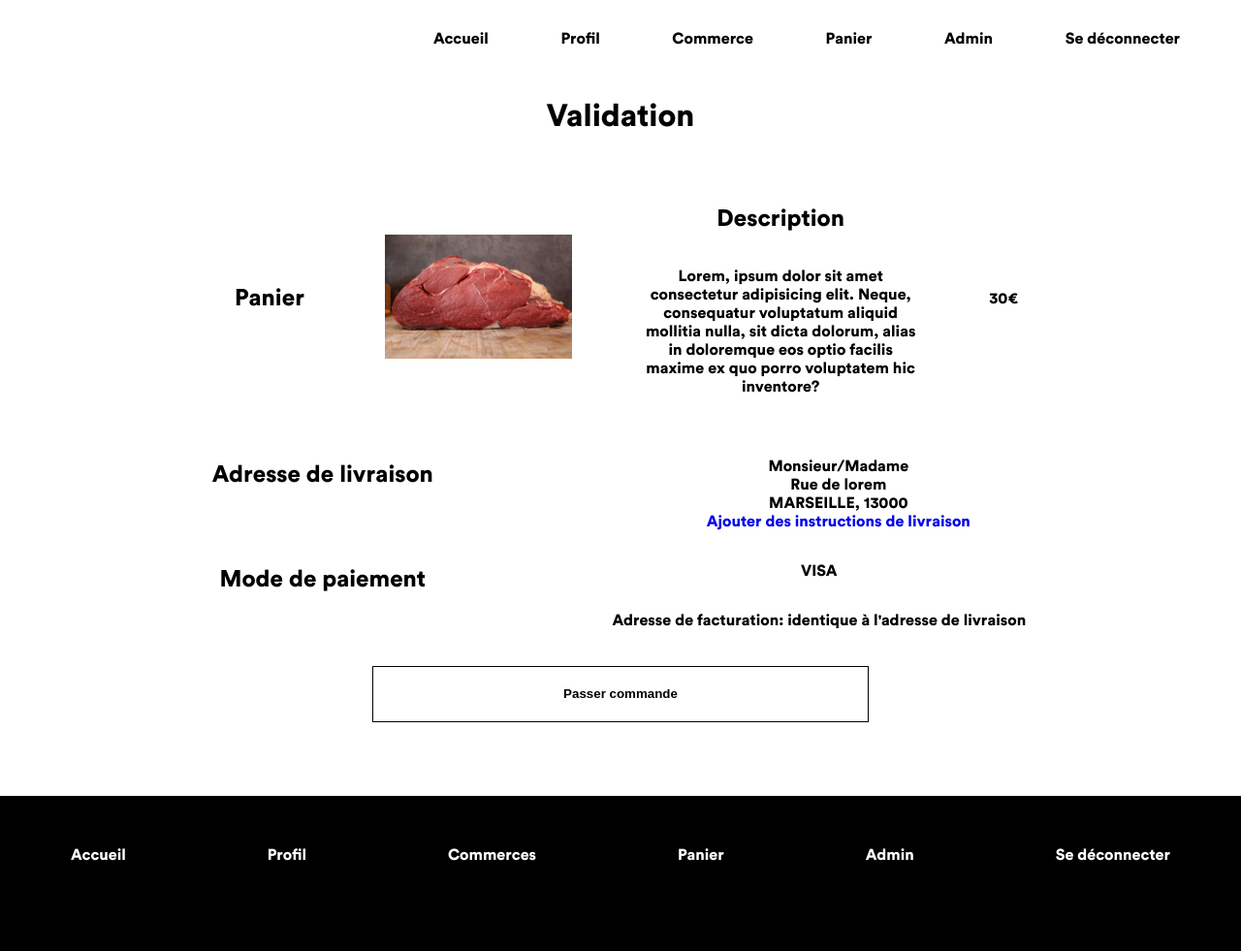
After one commit to celine-emptoz-lacote/confinement, a PHP site: page /validation-panier.php in a window 1280 px wide. The commit adds this page. Shown: the whole page at 97% size. Run offline with PHP 8.4, Linux system fonts and the light colour scheme.

Commit message:
Réalisation page validation-panier.php

```diff
--- a/css/styles.css
+++ b/css/styles.css
@@ -398,3 +398,55 @@ input[type="submit"] {
     width: 70%;
     text-align: start;
 }
+/**Validation panier**/
+.main-validation{
+    width: 80%;
+    margin: auto;
+}
+.validation-panier{
+    display: flex;
+    justify-content: space-evenly;
+    align-items: center;
+    padding: 3%;
+}
+.validation-title2{
+    width: 10%;
+}
+
+.validation-image{
+    width: 20%;
+}
+.validation-image img{
+    width: 100%;
+}
+.validation-description{
+    display: flex;
+    flex-direction: column;
+    justify-content: center;
+    text-align: center;
+    width: 30%;
+}
+.validation-address{
+    display: flex;
+    justify-content: space-around;
+}
+.validation-title{
+    width: 40%;
+}
+.customer-address, .pay{
+    width: 60%;
+}
+
+.customer-address ul{
+    list-style-type: none;
+}
+.customer-address a {
+    text-decoration: none;
+}
+.validation-pay{
+    display: flex;
+}
+.pay{
+    display: flex;
+    flex-direction: column;
+}
--- /dev/null
+++ b/validation-panier.php
@@ -0,0 +1,80 @@
+<!DOCTYPE html>
+<html lang="fr">
+<head>
+    <meta charset="UTF-8">
+    <meta name="viewport" content="width=device-width, initial-scale=1.0">
+    <link rel="stylesheet" href="css/styles.css">
+    <title>Document</title>
+</head>
+<body>
+    <header>
+			<nav>
+				<a href="#">Accueil</a>
+				<a href="#">Profil</a>
+				<a href="#">Commerce</a>
+				<a href="#">Panier</a>
+				<a href="#">Admin</a>
+				<a href="#">Se déconnecter</a>
+			</nav>
+    </header>
+    <main class="main-validation">
+        <h1>Validation</h1>
+        <section class="validation-panier">
+        <div class="validation-title2">
+                <h1>Panier</h1>
+            </div>
+            <div class="validation-image">
+                <img src="src/images/viandes/boeuf1.JPG" alt="Photo produit">
+            </div>
+            <div class="validation-description">
+                <h2>Description</h2>
+                <p>Lorem, ipsum dolor sit amet consectetur adipisicing elit. Neque, consequatur voluptatum aliquid mollitia nulla, sit dicta dolorum, alias in doloremque eos optio facilis maxime ex quo porro voluptatem hic inventore?</p>
+            </div>
+            <p>30€</p>
+
+        </section>
+        <section class="validation-address">
+            <div class="validation-title">
+                <h1>Adresse de livraison</h1>
+            </div>
+            <div class="customer-address">
+                <ul>
+                    <li>Monsieur/Madame</li>
+                    <li>Rue de lorem</li>
+                    <li>MARSEILLE, 13000</li>
+                    <li><a href="#">Ajouter des instructions de livraison</a></li>
+                </ul>
+            </div>
+
+        </section>
+        <section class="validation-pay">
+            <div class="validation-title">
+                <h1>Mode de paiement</h1>
+            </div>
+            <div class="pay">
+                <p>VISA</p>
+                <p>Adresse de facturation: identique à l'adresse de livraison</p>
+            </div>
+
+        </section>
+        <button class="valider" type="submit">Passer commande</button>
+
+
+
+
+    </main>
+
+	<footer>
+		<nav class="nav_footer">
+			<a href="#">Accueil</a>
+			<a href="#">Profil</a>
+			<a href="#">Commerces</a>
+			<a href="#">Panier</a>
+			<a href="#">Admin</a>
+			<a href="#">Se déconnecter</a>
+		</nav>
+	</footer>
+
+
+</body>
+</html>
```
